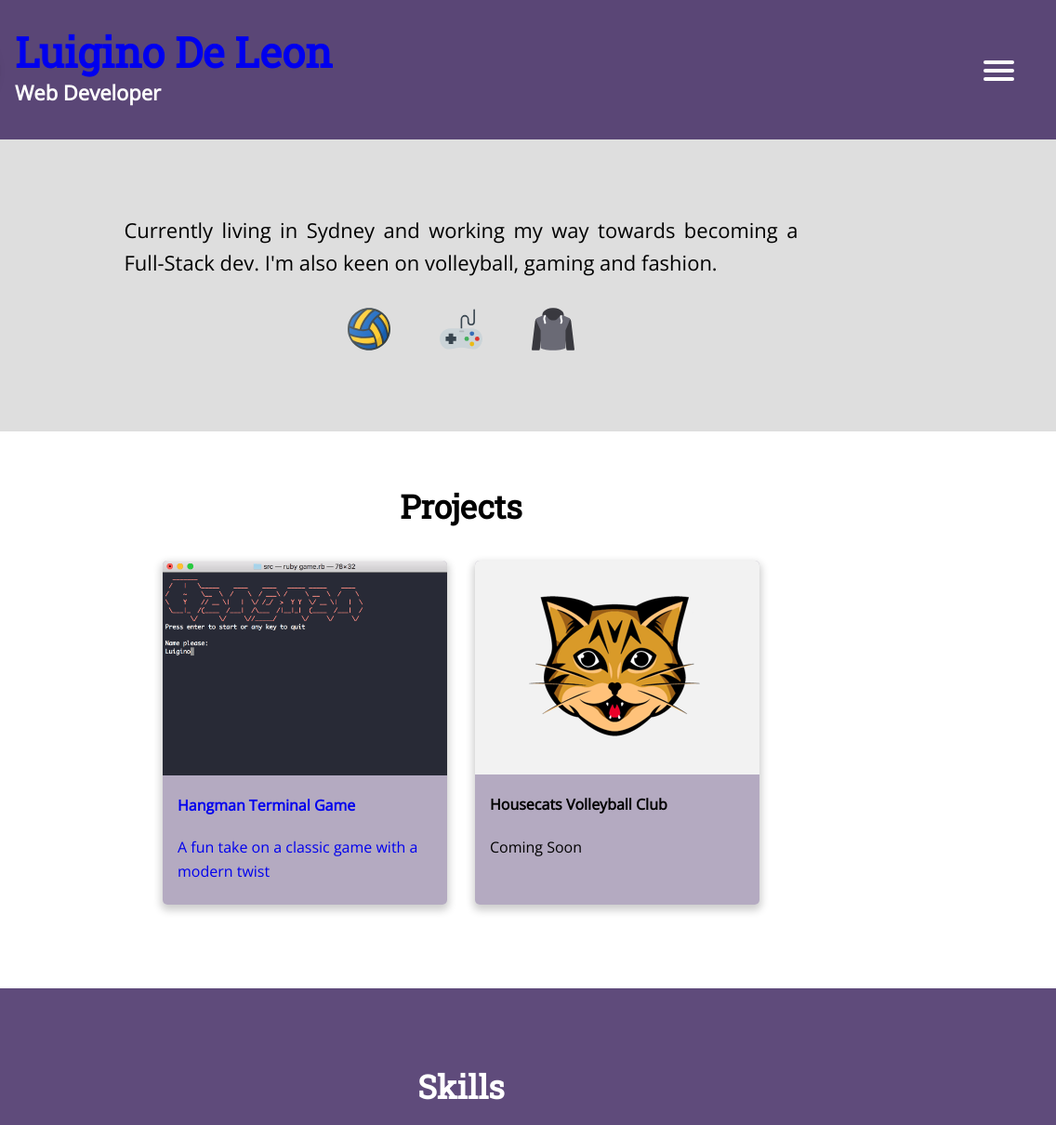
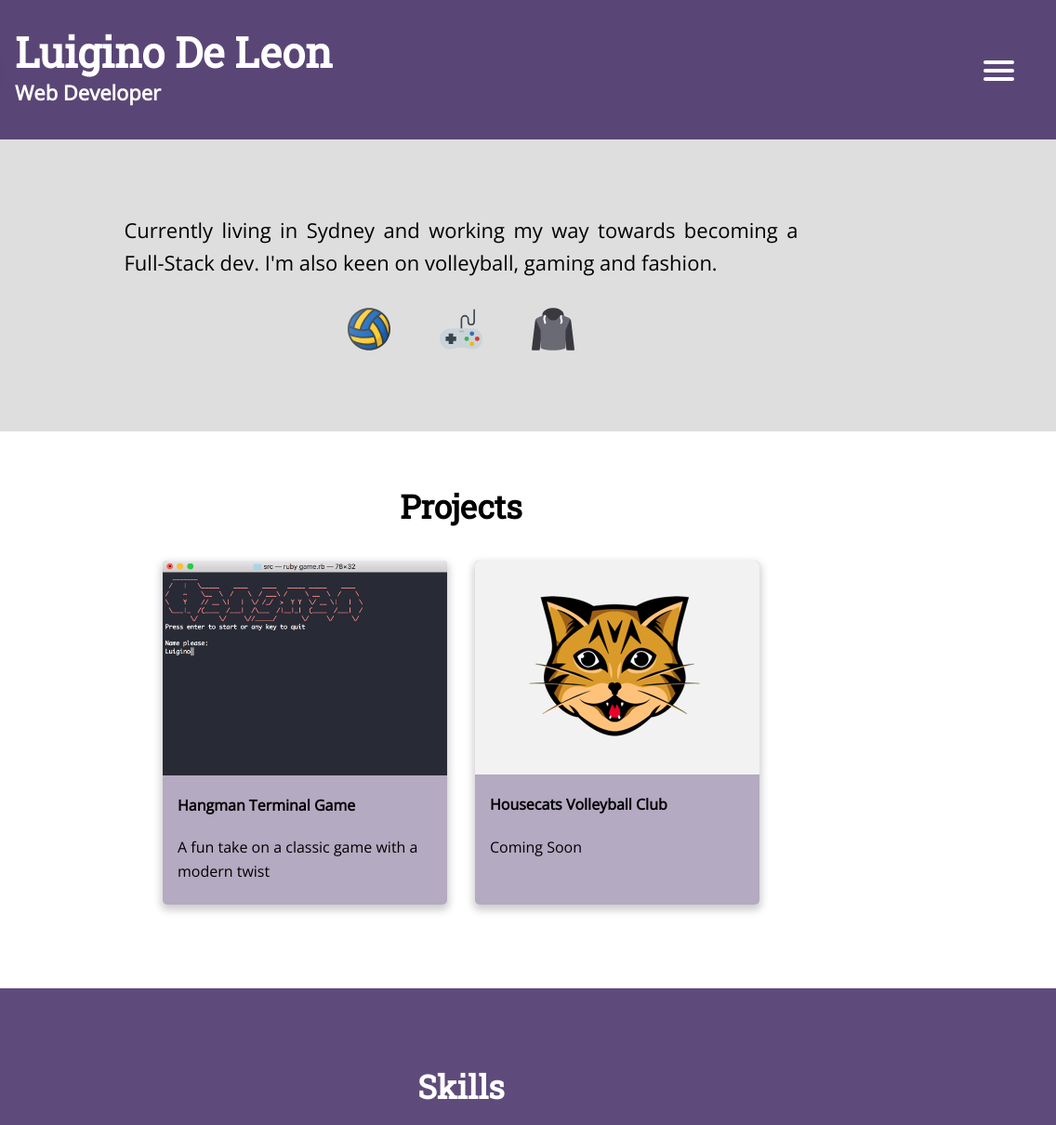
Before and after one commit to ginodleon/ginodleon.github.io, a plain HTML site: page index.html in a window 1280 px wide. Shown: the top 1210 px of the page at 93% size, 144-1280 px from the left. Drawn offline with nearby package versions, Linux system fonts and the light colour scheme.

Commit message:
fix hyperlink colors

```diff
--- a/scss/main.scss
+++ b/scss/main.scss
@@ -211,7 +211,9 @@ h2, h4, p, nav {
 
     margin: 10px 0px 10px 20px;
 
-    a:visited {color: white;}
+    a {
+        color: white;
+    }
 
     h1 {
         font-size: 30px;
@@ -308,7 +310,7 @@ div.projects {
         flex-direction: column;
         align-items: center;
         padding-bottom: 14.75px;
-        a:visited {color: black;}
+        a {color: black;}
     }
 
     .card {
```
Also changed, not shown: css/main.css, 1 other file.
